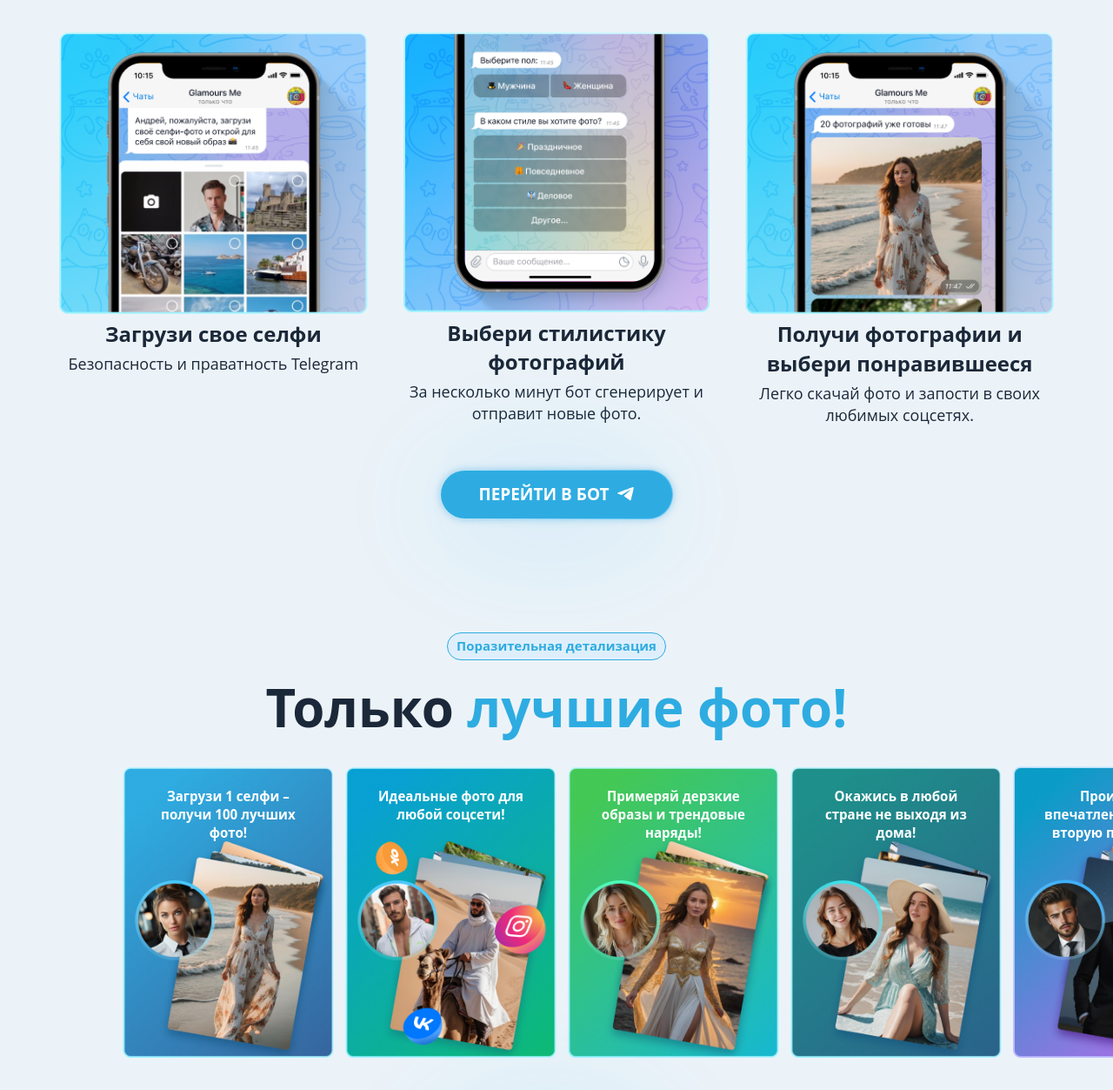
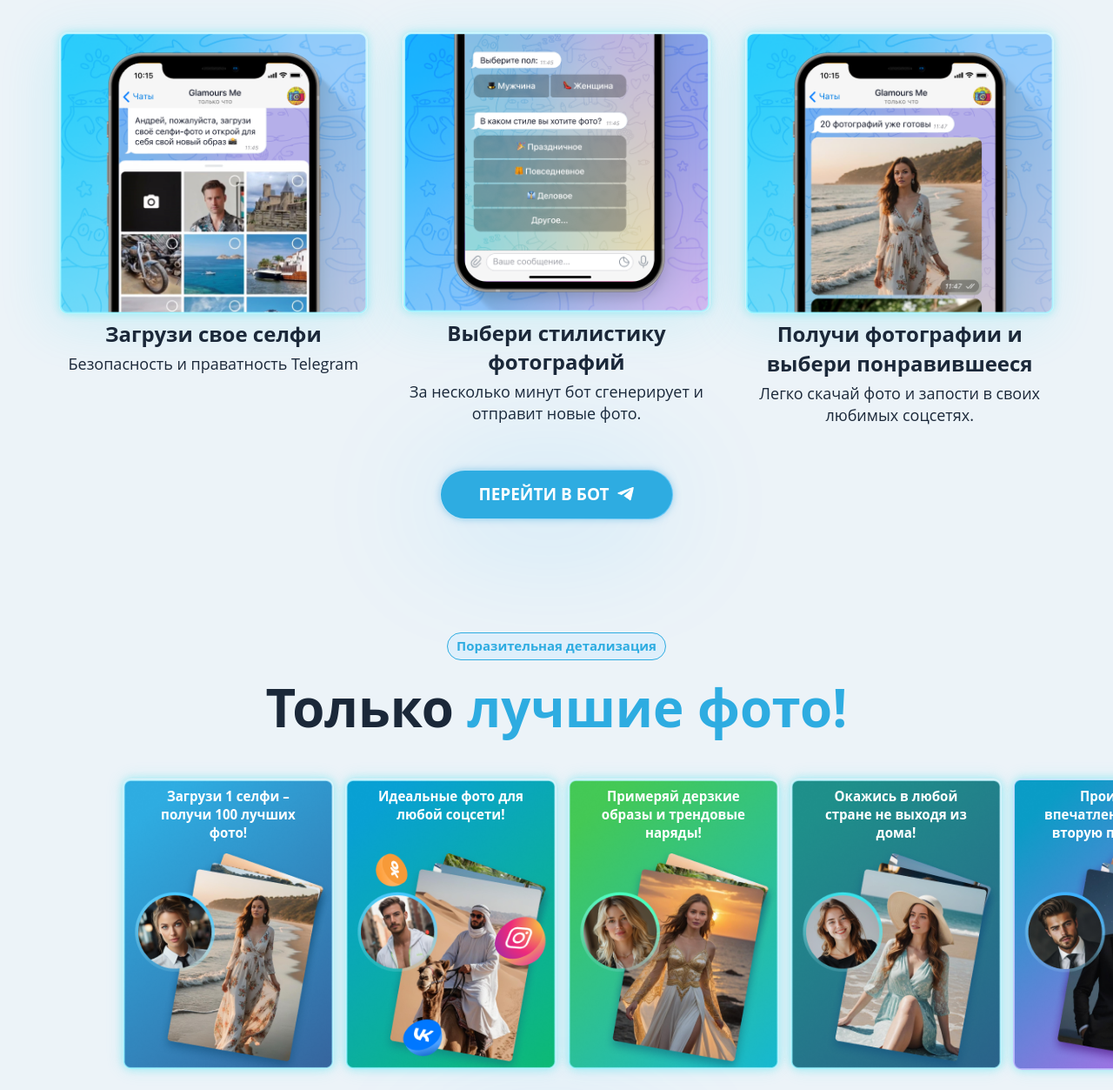
Before and after one commit to webDevT/glamibot, a website: page app/index.html in a window 1280 px wide. Shown: the part 2169-3422 px from the top of the page at 87% size. Drawn offline with nearby package versions, Linux system fonts and the light colour scheme.

Commit message:
box-shadow

```diff
--- a/app/index.html
+++ b/app/index.html
@@ -149,7 +149,7 @@
 
 				<div class="col-4">
 					<div class="how-it-work__item">
-						<img src="img/i1.png" alt="">
+						<img src="img/i1.png" alt="" class="how-it-work__image">
 						<h3 class="h3">
 							Загрузи свое селфи
 
@@ -162,7 +162,7 @@
 
 				<div class="col-4">
 					<div class="how-it-work__item">
-						<img src="img/i2.png" alt="">
+						<img src="img/i2.png" alt="" class="how-it-work__image">
 						<h3 class="h3">
 							Выбери стилистику фотографий
 
@@ -175,7 +175,7 @@
 
 				<div class="col-4">
 					<div class="how-it-work__item">
-						<img src="img/i3.png" alt="">
+						<img src="img/i3.png" alt="" class="how-it-work__image">
 						<h3 class="h3">
 							Получи фотографии и выбери понравившееся
 
@@ -222,42 +222,42 @@
 						<div class="slider__item-title">
 							Загрузи 1 селфи – получи 100 лучших фото!
 						</div>
-						<img src="img/card1.png" alt="">
+						<img src="img/card1.png" alt="" class="slider__item-bg">
 					</div>
 
 					<div class="slider__item">
 						<div class="slider__item-title">
 							Идеальные фото для любой соцсети!
 						</div>
-						<img src="img/card2.png" alt="">
+						<img src="img/card2.png" alt="" class="slider__item-bg">
 					</div>
 
 					<div class="slider__item">
 						<div class="slider__item-title">
 							Примеряй дерзкие образы и трендовые наряды!
 						</div>
-						<img src="img/card3.png" alt="">
+						<img src="img/card3.png" alt="" class="slider__item-bg">
 					</div>
 
 					<div class="slider__item">
 						<div class="slider__item-title">
 							Окажись в любой стране не выходя из дома!
 						</div>
-						<img src="img/card4.png" alt="">
+						<img src="img/card4.png" alt="" class="slider__item-bg">
 					</div>
 
 					<div class="slider__item">
 						<div class="slider__item-title">
 							Произведи впечатление на свою вторую половинку!
 						</div>
-						<img src="img/card5.png" alt="">
+						<img src="img/card5.png" alt="" class="slider__item-bg">
 					</div>
 
 
 
 					<div class="slider__item">
 
-						<img src="img/card6.png" alt="">
+						<img src="img/card6.png" alt="" class="slider__item-bg">
 					</div>
 
 
--- a/app/sass/style.sass
+++ b/app/sass/style.sass
@@ -176,6 +176,10 @@ p
 .how-it-work
     .button
         margin-top: 50px
+
+.how-it-work__image
+    box-shadow: -10px 10px 60px rgba(44, 213, 236, 0.16), 0px 0px 10px rgba(44, 224, 236, 0.38)
+    border-radius: 10px
 //end how it work style
 
 //start best photo style
@@ -197,7 +201,7 @@ p
     display: flex
     justify-content: center
 .slider__item
-    padding: 0.5vw
+    padding: 20px 0.5vw
     img
         width: 100%
 .slick-track
@@ -248,6 +252,9 @@ p
     max-width: 92vw
     margin-left: auto
     margin-right: auto
+.slider__item-bg
+    box-shadow: 0px 0px 20px rgba(44, 213, 236, .16), 0px 0px 10px rgba(44, 224, 236, 0.36)
+    border-radius: 10px
 //end best photo style
 
 //start footer style
```
Also changed, not shown: docs/index.html (+9 -9 lines), app/css/style.min.css, docs/css/style.min.css.
